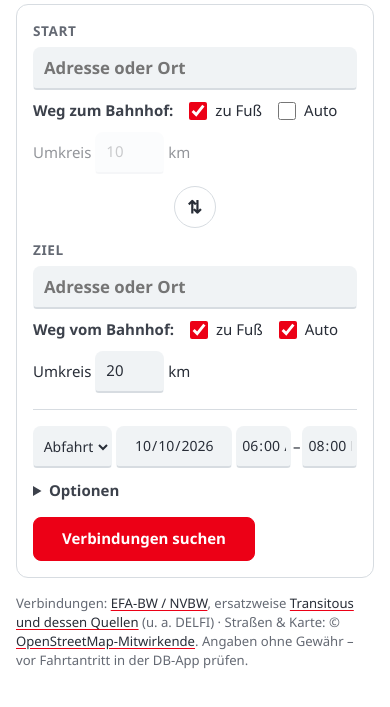
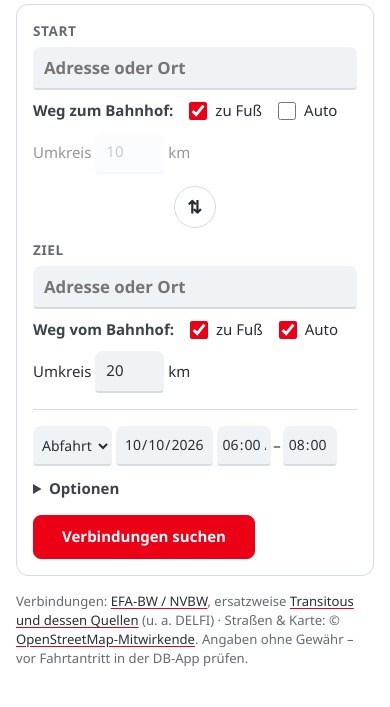
Before and after one commit to michaelwittemann-star/weihnachten-nach-hause, a website built with Vite: page index.html in a window 390 px wide. Shown: the part 73-780 px from the top of the page. Built offline with nearby package versions, Linux system fonts and the light colour scheme.

Commit message:
Handy: Datum gleich hoch wie die übrigen Felder und nur so breit wie nötig
Co-Authored-By: Claude Opus 5.5 <noreply@anthropic.com>

```diff
--- a/src/style.css
+++ b/src/style.css
@@ -250,13 +250,16 @@ footer { color: var(--muted); font-size: 0.82rem; padding-bottom: 28px; }
 /* Handy: Zeitauswahl in einer Zeile – kompakte Felder, Symbole aus (Antippen öffnet die Auswahl) */
 @media (max-width: 600px) {
   .when { flex-wrap: nowrap; gap: 4px; }
-  .when select, .when input { padding: 8px 4px; min-width: 0; font-size: 14px; text-align: center; }
+  /* alle vier Felder gleich hoch; Safari zeichnet Datum/Uhrzeit sonst höher */
+  .when select, .when input { height: 40px; min-height: 0; padding: 0 4px; min-width: 0; font-size: 14px; line-height: 40px; }
+  .when input { -webkit-appearance: none; appearance: none; text-align: center; }
   .when select { flex: none; padding-right: 0; }
-  .when input[type='date'] { flex: 1 1 0; }
+  .when input[type='date'] { flex: none; width: 6.9em; }
   .when .range { flex: none; gap: 2px; }
   .when input[type='time'] { width: 3.9em; }
   .when input::-webkit-calendar-picker-indicator { display: none; }
   .when input::-webkit-datetime-edit { padding: 0; }
+  .when input::-webkit-date-and-time-value { text-align: center; margin: 0; } /* iOS */
 }
 @media (max-width: 720px) {
   .sides { grid-template-columns: 1fr; }
```
